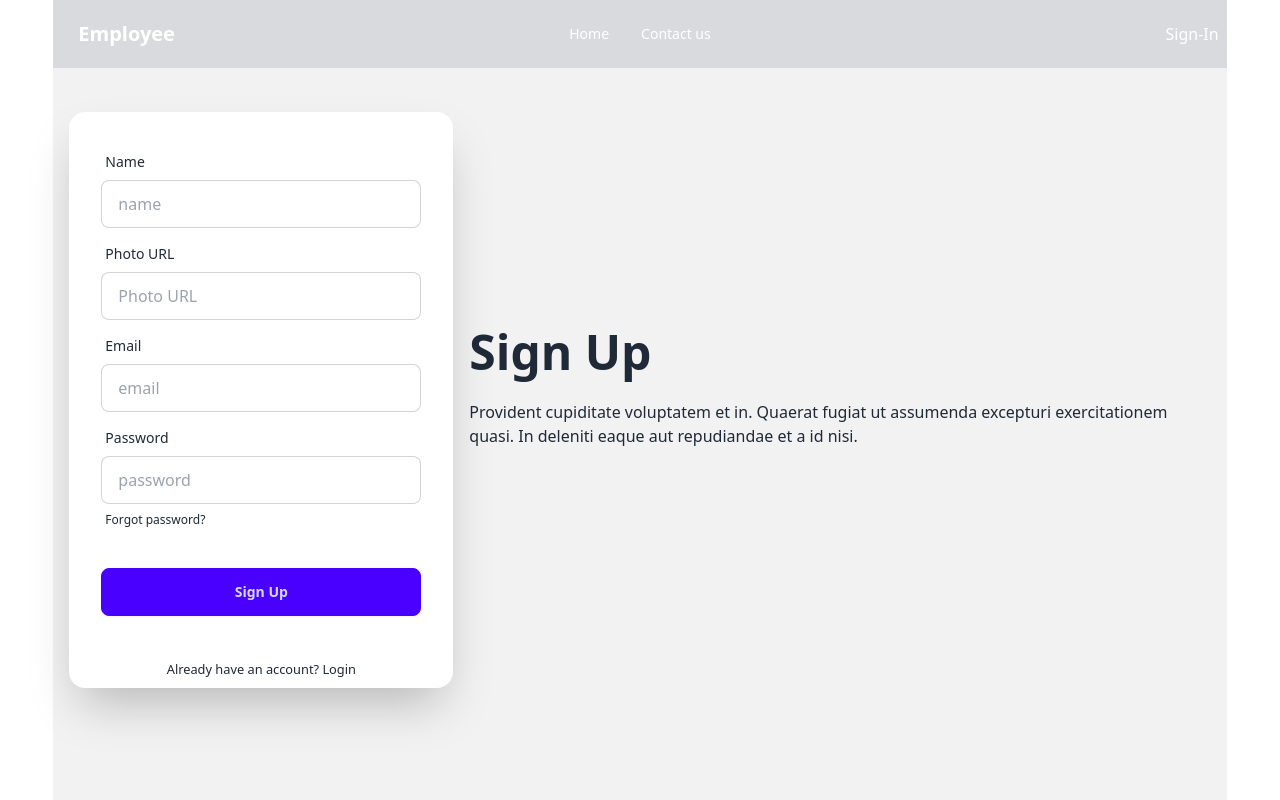
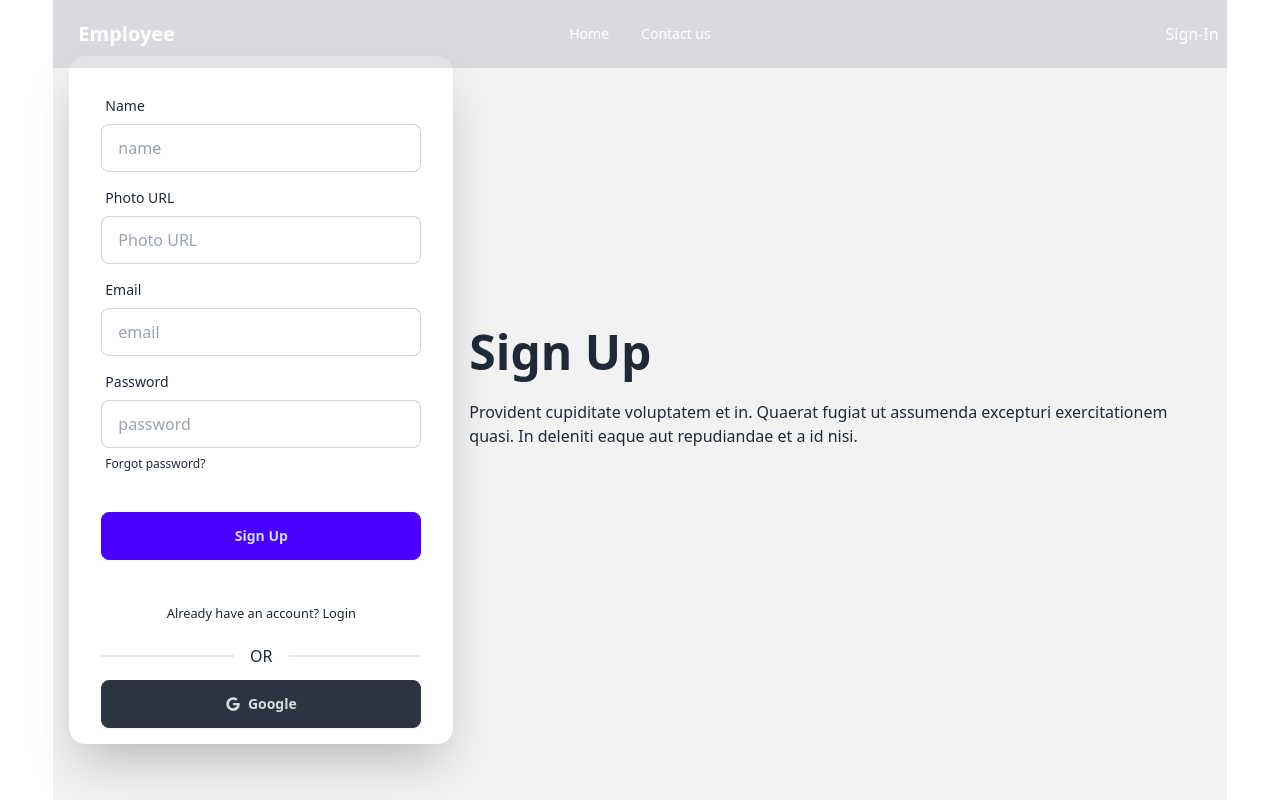
Before and after one commit to AbirhossenCSE/Employee-Management-Client, a React (Vite) app: page /signup in a window 1280 px wide. Shown: the top 800 px of the page. Built offline with nearby package versions, Linux system fonts and the light colour scheme; no server answers.

Commit message:
social login

```diff
--- a/package.json
+++ b/package.json
@@ -19,6 +19,7 @@
     "react": "^18.3.1",
     "react-dom": "^18.3.1",
     "react-hook-form": "^7.54.2",
+    "react-icons": "^5.4.0",
     "react-responsive-carousel": "^3.2.23",
     "react-router-dom": "^7.1.1",
     "sort-by": "^1.2.0",
--- a/src/SignUp/SignUp.jsx
+++ b/src/SignUp/SignUp.jsx
@@ -4,6 +4,7 @@ import { Link, useNavigate } from 'react-router-dom';
 import Swal from 'sweetalert2';
 import { AuthContext } from '../providers/AuthProviders';
 import useAxiosPublic from '../hooks/useAxiosPublic';
+import SocialLogin from '../pages/Shared/SocialLogin/SocialLogin';
 
 
 
@@ -103,7 +104,7 @@ const SignUp = () => {
                         </form>
                         <p className='mx-auto p-2'><small>Already have an account? <Link to='/login'>Login</Link> </small></p>
 
-                        {/* <SocialLogin></SocialLogin> */}
+                        <SocialLogin></SocialLogin>
                     </div>
                 </div>
             </div>
--- /dev/null
+++ b/src/hooks/useAuth.jsx
@@ -0,0 +1,9 @@
+import React, { useContext } from 'react';
+import { AuthContext } from '../providers/AuthProviders';
+
+const useAuth = () => {
+    const auth = useContext(AuthContext);
+    return auth;
+};
+
+export default useAuth;
--- a/src/pages/Login/Login.jsx
+++ b/src/pages/Login/Login.jsx
@@ -2,6 +2,7 @@ import React, { useContext, useEffect, useState } from 'react';
 import { Link, useLocation, useNavigate } from 'react-router-dom';
 import Swal from 'sweetalert2';
 import { AuthContext } from '../../providers/AuthProviders';
+import SocialLogin from '../Shared/SocialLogin/SocialLogin';
 
 
 const Login = () => {
@@ -12,9 +13,6 @@ const Login = () => {
 
     const from = location.state?.from?.pathname || '/';
 
-    // useEffect(() => {
-    //     loadCaptchaEnginge(6);
-    // }, [])
 
     const handleLogin = event => {
         event.preventDefault();
@@ -101,7 +99,7 @@ const Login = () => {
                         </form>
                         <p className='mx-auto p-2'><small>New Hare? <Link to='/signup'>Create a new account</Link> </small></p>
 
-                        {/* <SocialLogin></SocialLogin> */}
+                        <SocialLogin></SocialLogin>
                     </div>
                 </div>
             </div>
--- a/src/pages/Shared/Navbar/NavBar.jsx
+++ b/src/pages/Shared/Navbar/NavBar.jsx
@@ -1,7 +1,19 @@
-import React from 'react';
+import React, { useContext } from 'react';
 import { Link } from 'react-router-dom';
+import { AuthContext } from '../../../providers/AuthProviders';
 
 const NavBar = () => {
+    const { user, logOut } = useContext(AuthContext);
+
+    const handleSignOut = () => {
+        logOut()
+            .then(() => {
+                console.log('Sign out successful');
+            })
+            .catch(() => {
+                console.log('Sign out failed');
+            });
+    };
 
     const links = <>
         <li><a>Home</a></li>
@@ -40,7 +52,16 @@ const NavBar = () => {
                     </ul>
                 </div>
                 <div className="navbar-end">
-                    <Link to='/login'>Sign-In</Link>
+                    {user ? (
+                        <button onClick={handleSignOut} className="btn">
+                            Sign Out
+                        </button>
+                    ) : (
+                        <>
+                            <Link to='/login'>Sign-In</Link>
+                        </>
+                    )}
+
                 </div>
             </div>
         </div>
--- /dev/null
+++ b/src/pages/Shared/SocialLogin/SocialLogin.jsx
@@ -0,0 +1,49 @@
+import React from 'react';
+import { FaGoogle } from 'react-icons/fa';
+import { useNavigate } from 'react-router-dom';
+import useAuth from '../../../hooks/useAuth';
+import useAxiosPublic from '../../../hooks/useAxiosPublic';
+import Swal from 'sweetalert2';
+
+const SocialLogin = () => {
+    const { googleSignIn } = useAuth();
+    const axiosPublic = useAxiosPublic();
+    const navigate = useNavigate()
+
+    const handleGoogleSignIn = () => {
+        googleSignIn()
+            .then(result => {
+                console.log(result.user);
+                const userInfo = {
+                    email: result.user?.email,
+                    name: result.user?.displayName
+                }
+                axiosPublic.post('/users', userInfo)
+                    .then(res => {
+                        console.log(res.data);
+                        Swal.fire({
+                            position: "top-end",
+                            icon: "success",
+                            title: "Successfully Sign-Up with google",
+                            showConfirmButton: false,
+                            timer: 1500
+                        });
+                        navigate('/');
+                    })
+
+            })
+    }
+    return (
+        <div className='w-10/12 mx-auto'>
+            <div className='divider'>OR</div>
+            <div>
+                <button onClick={handleGoogleSignIn} className="btn btn-neutral w-full mb-4">
+                    <FaGoogle></FaGoogle>
+                    Google
+                </button>
+            </div>
+        </div>
+    );
+};
+
+export default SocialLogin;
```
Also changed, not shown: 1 other file (tests, documents, lock files or other folders).
